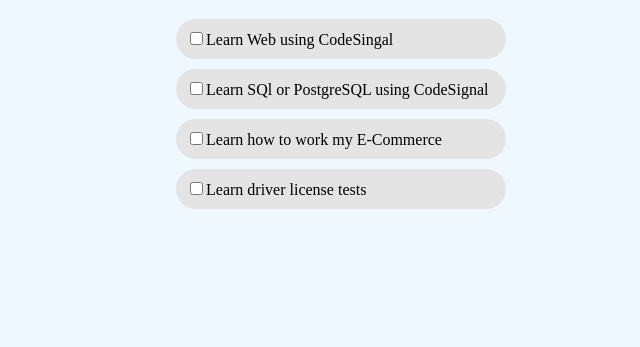
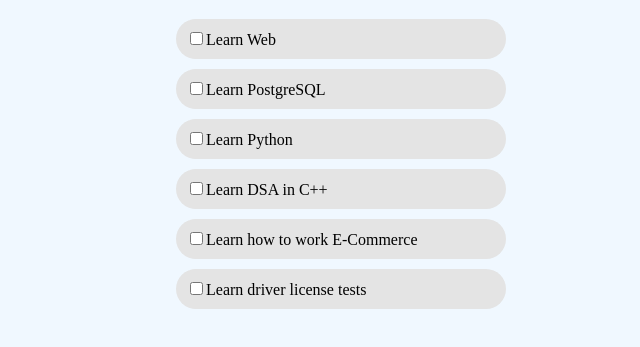
Before and after one commit to ArmanAdamyan/Todo-List, a plain HTML site: page index.html in a window 1280 px wide. Shown: the part 93-440 px from the top of the page, without its empty margins (319-959 px from the left). Drawn offline with Linux system fonts and the light colour scheme.

Commit message:
Added new list item and updates few of olders

```diff
--- a/index.html
+++ b/index.html
@@ -8,9 +8,11 @@
     <body>
         <h1>My Daily Tasks</h1>
         <ul>
-            <li><input type="checkbox">Learn Web using CodeSingal</li>
-            <li><input type="checkbox">Learn SQl or PostgreSQL using CodeSignal</li>
-            <li><input type="checkbox">Learn how to work my E-Commerce</li>
+            <li><input type="checkbox">Learn Web</li>
+            <li><input type="checkbox">Learn PostgreSQL</li>
+            <li><input type="checkbox">Learn Python</li>
+            <li><input type="checkbox">Learn DSA in C++</li>
+            <li><input type="checkbox">Learn how to work E-Commerce</li>
             <li><input type="checkbox">Learn driver license tests</li>
         </ul>
     </body>
```
Also changed, not shown: 1 other file.
